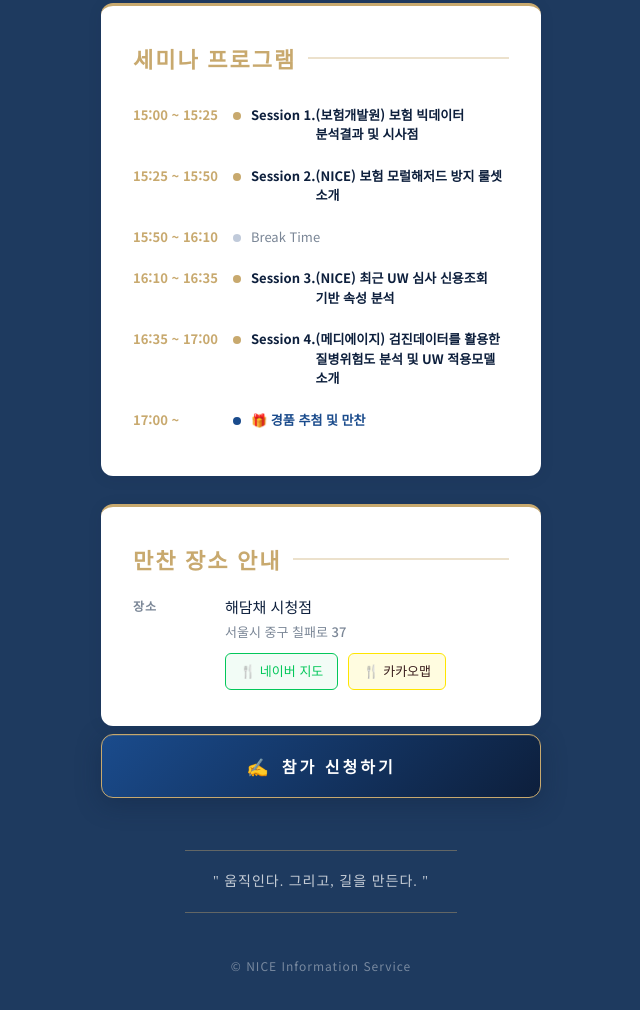
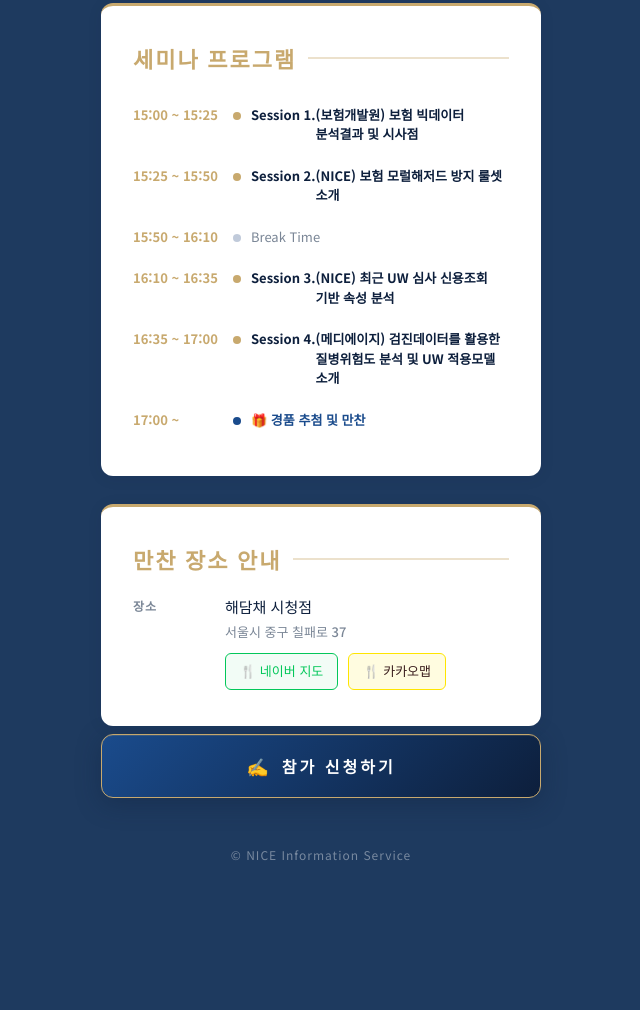
Before and after one commit to wjstjdqo1-hue/2026-uw-seminar, a plain HTML site: page index.html in a window 1280 px wide. Shown: the part 1049-2059 px from the top of the page, without its empty margins (319-959 px from the left). After the commit the page ends 2004 px from the top, so only its background shows below. Drawn offline with Linux system fonts and the light colour scheme.

Commit message:
Update index.html

```diff
--- a/index.html
+++ b/index.html
@@ -319,14 +319,6 @@
       </a>
     </div>
 
-  <div style="text-align:center; padding: 36px 24px 12px; font-family: 'Noto Serif KR', serif;">
-    <div style="display:inline-block; border-top: 1px solid rgba(200,169,110,0.4); border-bottom: 1px solid rgba(200,169,110,0.4); padding: 18px 28px;">
-      <p style="font-size:14px; color:rgba(255,255,255,0.75); letter-spacing:1px; line-height:1.8; margin:0; white-space:nowrap;">
-        " 움직인다. 그리고, 길을 만든다. "
-      </p>
-    </div>
-  </div>
-
   <footer>© NICE Information Service</footer>
   </div><!-- end page-wrapper -->
 </body>
```
